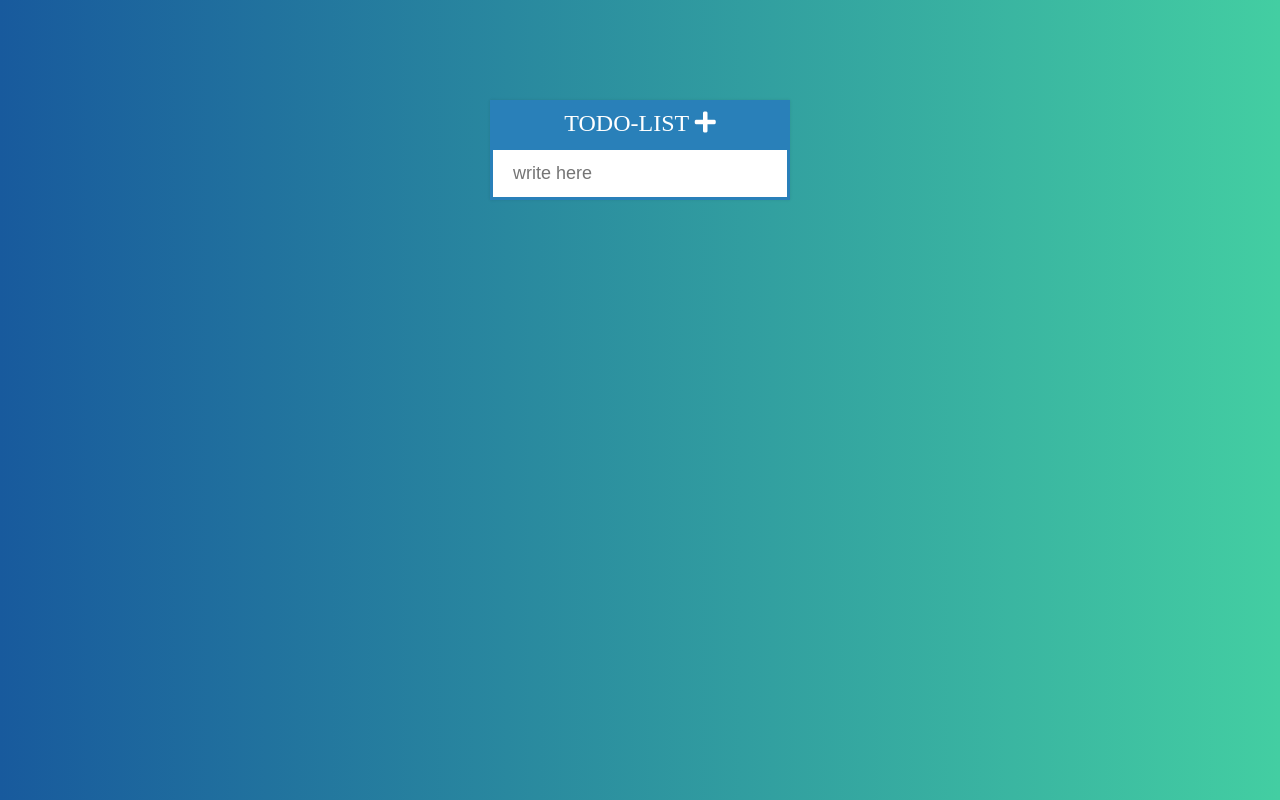
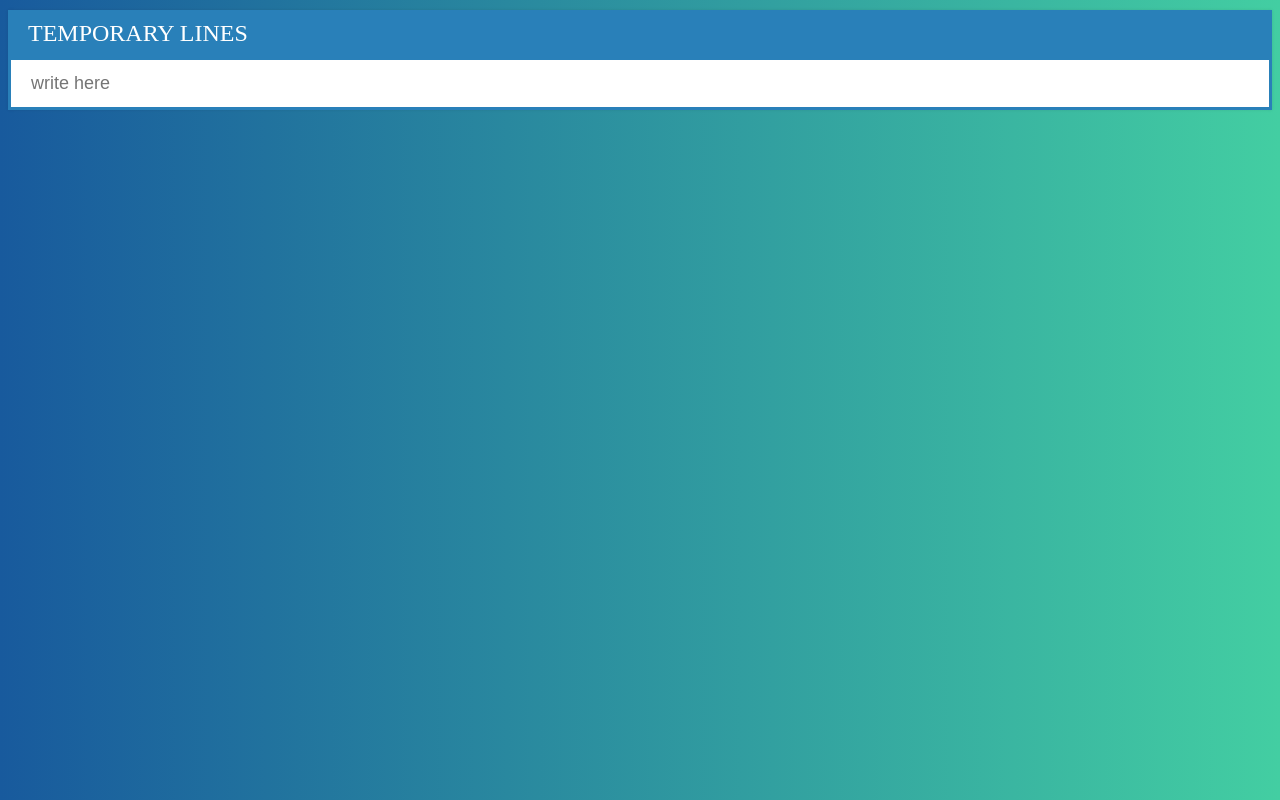
Before and after one commit to Pontus93/Todo-Vanilla, a plain HTML site: page index.html in a window 1280 px wide. Drawn offline with Linux system fonts and the light colour scheme.

Commit message:
temp solution

```diff
--- a/index.html
+++ b/index.html
@@ -4,7 +4,7 @@
 <head>
     <meta charset="UTF-8">
     <meta name="viewport" content="width=device-width, initial-scale=1.0">
-    <title>ToDoList with vanilla</title>
+    <title>CTRL+C / CTRL+V</title>
     <link href="https://fonts.googleapis.com/css2?family=Roboto:wght@400;500;700&display=swap" rel="stylesheet" />
     <link rel="stylesheet" href="https://use.fontawesome.com/releases/v5.13.0/css/all.css"
         integrity="sha384-Bfad6CLCknfcloXFOyFnlgtENryhrpZCe29RTifKEixXQZ38WheV+i/6YWSzkz3V" crossorigin="anonymous" />
@@ -13,7 +13,7 @@
 
 <body>
     <div class="container">
-        <h1>todo-list <i class="fa fa-plus"> </i></h1>
+        <h1>temporary lines</h1>
         <div class="popup">
             <form id="addTodoForm">
                 <input class="addTodoInputField" type="text" placeholder="write here" />
--- a/style.css
+++ b/style.css
@@ -6,8 +6,8 @@ background: linear-gradient(
   );
 }
 .container {
-    width: 300px;
-    margin: 100px auto;
+    width: 100%;
+    margin: 10px auto;
     background: #f7f7f7;
     box-shadow: 0 0 3px rgba(0, 0, 0, 0.1);
 }
@@ -19,7 +19,7 @@ h1 {
     text-transform: uppercase;
     font-size: 24px;
     font-weight: normal;
-    text-align: center;
+    text-align: left;
 }
 input {
     font-size: 18px;
```
